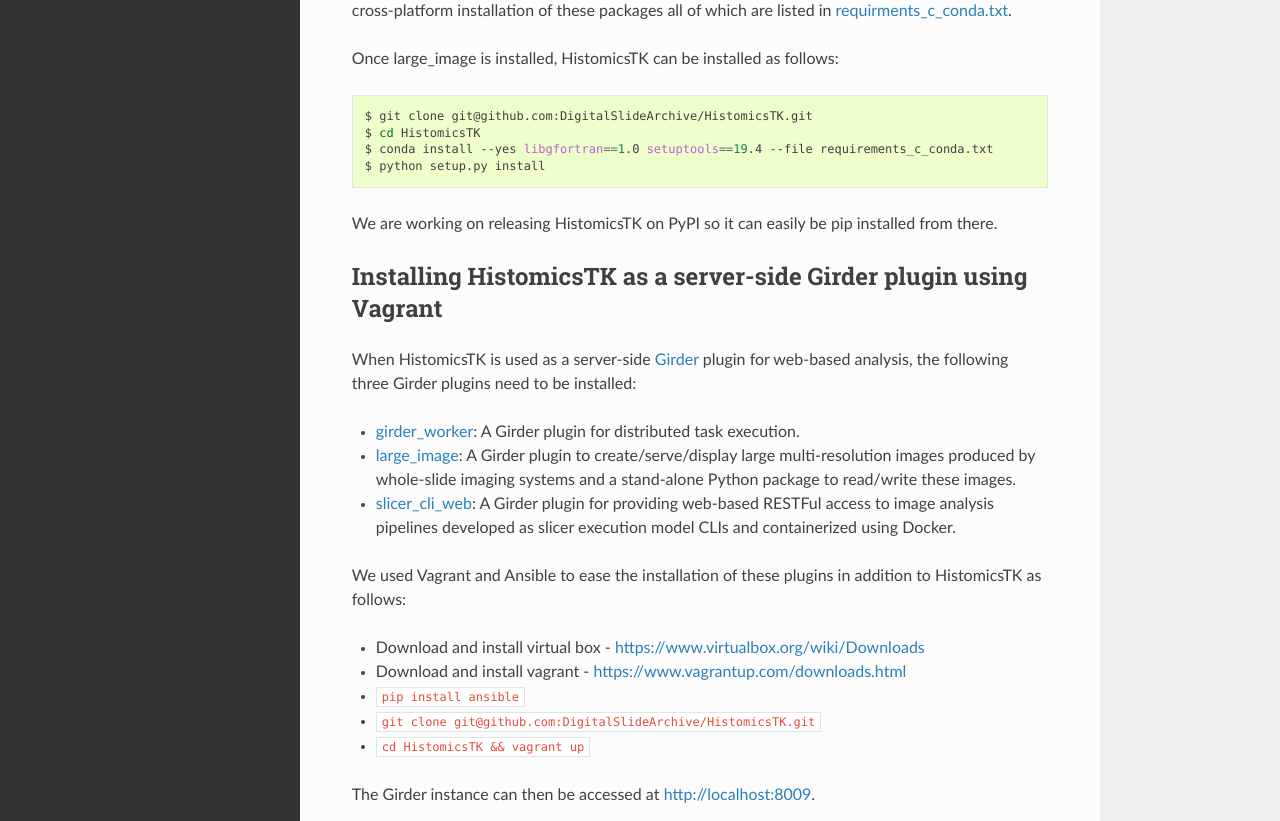
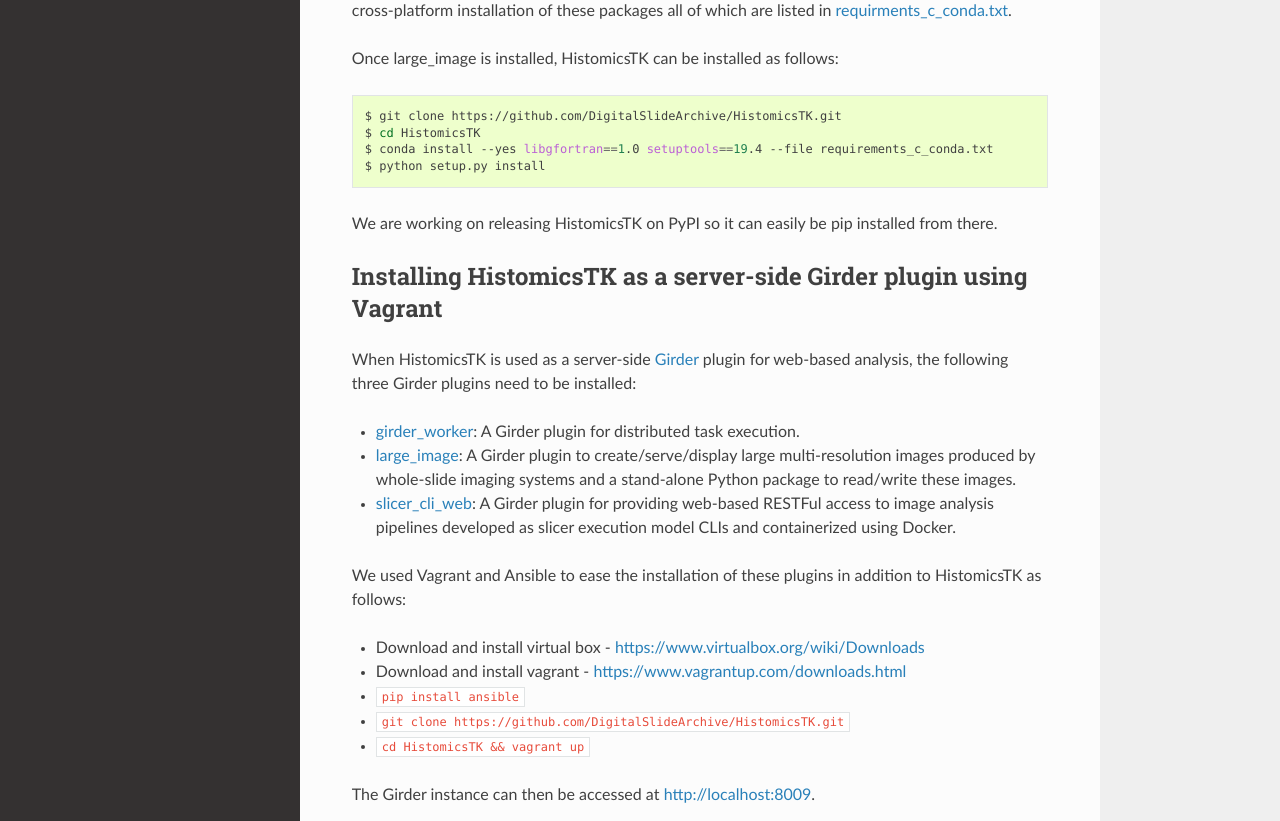
Before and after one commit to DigitalSlideArchive/HistomicsTK, a Sphinx documentation site: the page built from docs/installation.rst, in a window 1280 px wide and 1400 px high. Shown: the part 457-1278 px from the top of the window. Built offline with Sphinx 7.4.7 and the Read the Docs theme 2.0.0, drawn with Linux system fonts in a browser that asks for light colours; pages that are not in the unit, such as notebooks, are missing from menus.

Commit message:
Fix errors in install documentation

```diff
--- a/docs/installation.rst
+++ b/docs/installation.rst
@@ -24,7 +24,7 @@
 
 Once large_image is installed, HistomicsTK can be installed as follows::
 
-    $ git clone git@github.com:DigitalSlideArchive/HistomicsTK.git
+    $ git clone https://github.com/DigitalSlideArchive/HistomicsTK.git
     $ cd HistomicsTK
     $ conda install --yes libgfortran==1.0 setuptools==19.4 --file requirements_c_conda.txt
     $ python setup.py install
@@ -52,7 +52,7 @@
 - Download and install virtual box - https://www.virtualbox.org/wiki/Downloads
 - Download and install vagrant - https://www.vagrantup.com/downloads.html
 - ``pip install ansible``
-- ``git clone git@github.com:DigitalSlideArchive/HistomicsTK.git``
+- ``git clone https://github.com/DigitalSlideArchive/HistomicsTK.git``
 - ``cd HistomicsTK && vagrant up``
 
 The Girder instance can then be accessed at http://localhost:8009.
```
